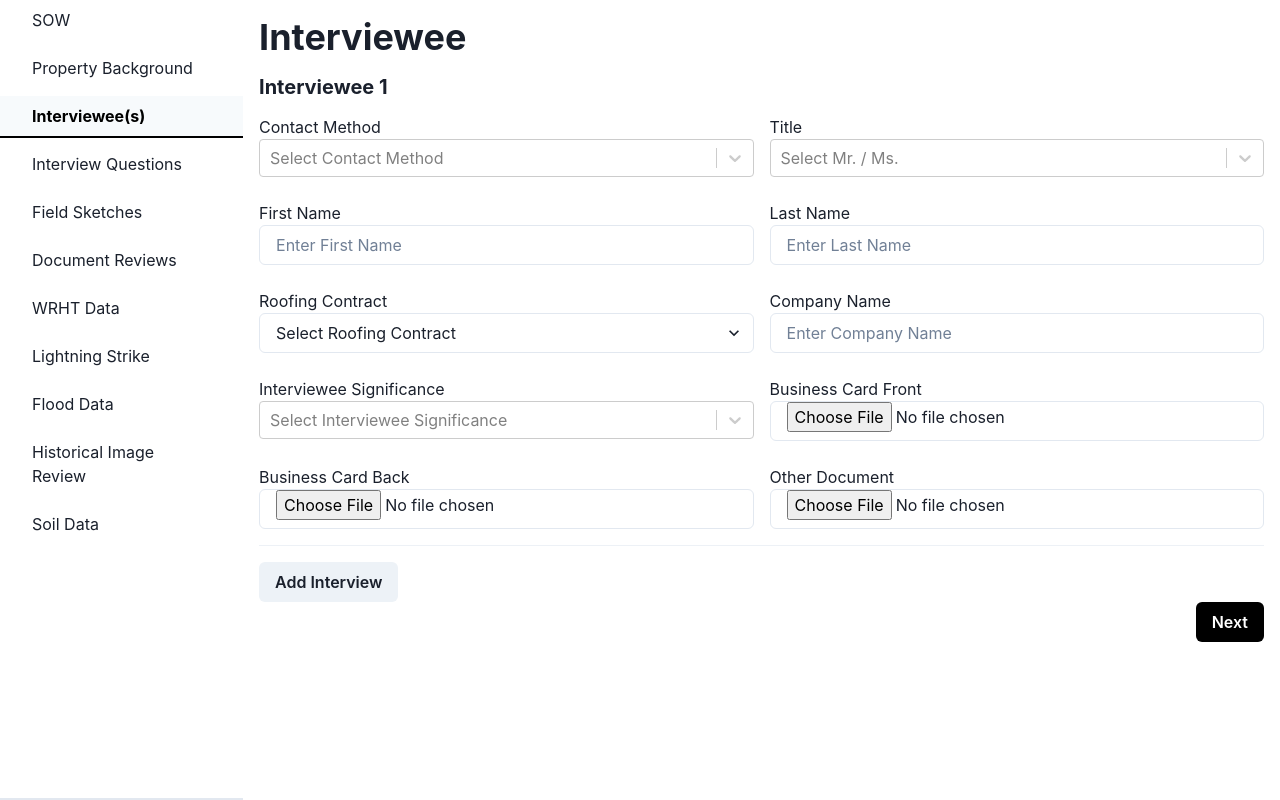
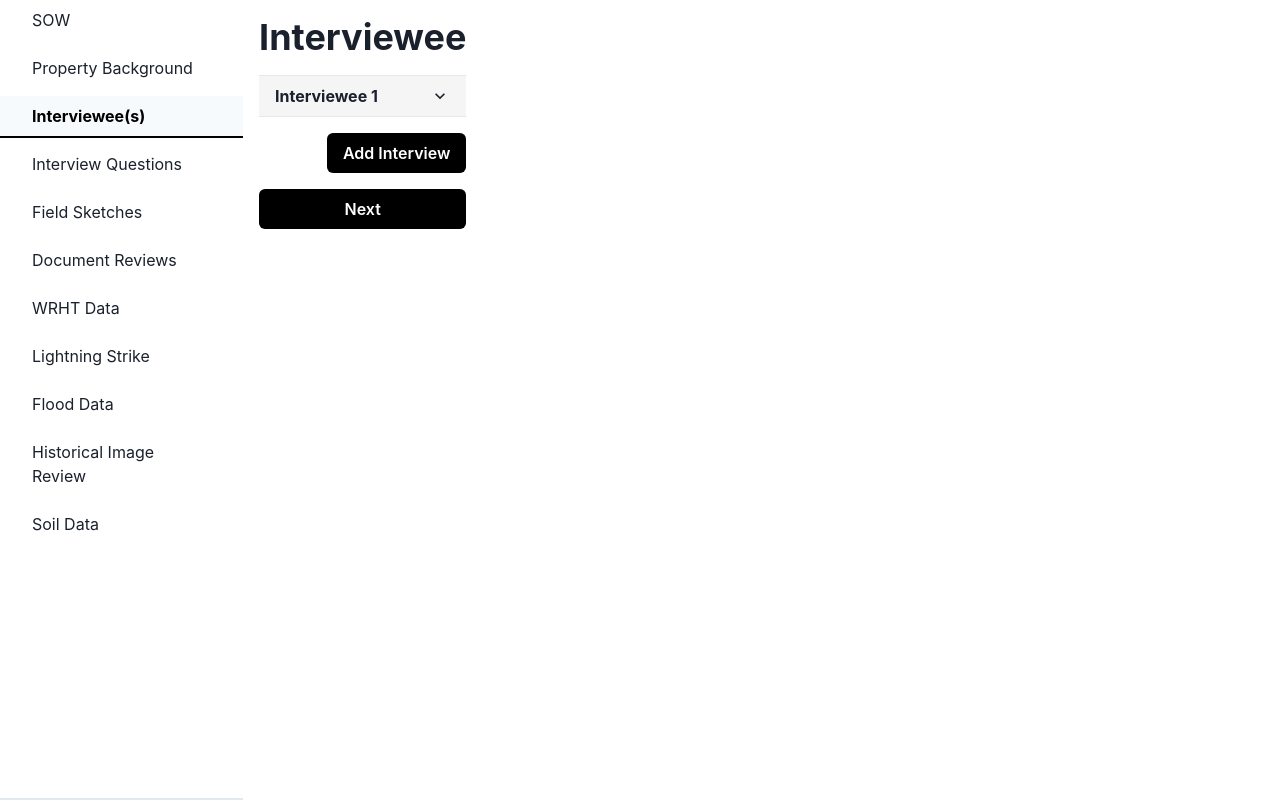
Before and after one commit to WebientTechnologies/REPORT-BUDDY-REACTJS, a React (Create React App) app: page / in a window 1280 px wide. Both pictures are taken after a click on the tab "Interviewee(s)". Built offline with nearby package versions, Linux system fonts and the light colour scheme.

Commit message:
accodians added

```diff
--- a/src/component/FeildForm.jsx
+++ b/src/component/FeildForm.jsx
@@ -118,7 +118,6 @@ export function FieldForm() {
           {tabData.map((tab, index) => (
             <TabPanel key={index}>
               {tab.component}
-              <HStack justifyItems={"end"} alignItems={"end"}>
                 <Button
                   bg="black"
                   _hover={{ bg: "gray.700" }}
@@ -127,10 +126,10 @@ export function FieldForm() {
                   type="submit"
                   ml="auto"
                   pr="4"
+                  w="full"
                 >
                   {tabIndex === tabData.length - 1 ? "Finish" : "Next"}
                 </Button>
-              </HStack>
             </TabPanel>
           ))}
         </TabPanels>
--- a/src/component/Interviewee.jsx
+++ b/src/component/Interviewee.jsx
@@ -8,6 +8,12 @@ import {
   Heading,
   SimpleGrid,
   Divider,
+  Accordion,
+  AccordionItem,
+  AccordionButton,
+  AccordionPanel,
+  AccordionIcon,
+  HStack,
 } from "@chakra-ui/react";
 import ReactQuill from "react-quill";
 import "react-quill/dist/quill.snow.css";
@@ -189,12 +195,18 @@ function Interviewee() {
         Interviewee
       </Heading>
 
+      <Accordion allowToggle>
         {interviews.map((interview) => (
-        <Fragment key={interview.id}>
-          <Heading as="h3" size="md" mb={4}>
+          <AccordionItem key={interview.id}>
+            <h2>
+            <AccordionButton bgColor={'blackAlpha.50'} _expanded={{ bg: 'blackAlpha.600', color: 'white' }}>
+                <Box flex="1" textAlign="left" fontWeight={'bold'}>
                   {interview.id}
-          </Heading>
-
+                </Box>
+                <AccordionIcon />
+              </AccordionButton>
+            </h2>
+            <AccordionPanel>
               <SimpleGrid columns={[1, 2]} columnGap={4} rowGap={2}>
                 {/* Contact Method */}
                 <FormControl>
@@ -232,7 +244,9 @@ function Interviewee() {
                     type="text"
                     placeholder="Enter First Name"
                     value={interview.firstName}
-                onChange={(event) => handleFirstNameChange(event, interview.id)}
+                    onChange={(event) =>
+                      handleFirstNameChange(event, interview.id)
+                    }
                   />
                 </FormControl>
 
@@ -242,7 +256,9 @@ function Interviewee() {
                     type="text"
                     placeholder="Enter Last Name"
                     value={interview.lastName}
-                onChange={(event) => handleLastNameChange(event, interview.id)}
+                    onChange={(event) =>
+                      handleLastNameChange(event, interview.id)
+                    }
                   />
                 </FormControl>
 
@@ -289,7 +305,8 @@ function Interviewee() {
                       )
                     }
                     value={interviewSignificanceOptions.find(
-                  (option) => option.value === interview.interviewSignificance
+                      (option) =>
+                        option.value === interview.interviewSignificance
                     )}
                   />
                 </FormControl>
@@ -332,10 +349,25 @@ function Interviewee() {
                 </FormControl>
               </SimpleGrid>
               <Divider my={4} />
-        </Fragment>
+              <Divider my={4} />
+            </AccordionPanel>
+          </AccordionItem>
         ))}
+      </Accordion>
 
-      <Button onClick={handleAddInterview}>Add Interview</Button>
+      <HStack alignItems="end" justifyContent="end">
+        <Button
+          onClick={handleAddInterview}
+          bg="black"
+          _hover={{ bg: "gray.700" }}
+          color="white"
+          rounded="md"
+          ml={"auto"}
+          my={4}
+        >
+          Add Interview
+        </Button>
+      </HStack>
     </Box>
   );
 }
--- a/src/component/qna.jsx
+++ b/src/component/qna.jsx
@@ -15,6 +15,7 @@ import {
   FormControl,
   AccordionIcon,
   HStack,
+  SimpleGrid,
 } from "@chakra-ui/react";
 import { MdExpandMore } from "react-icons/md"; // Import accordion icon
 import ReactQuill from "react-quill";
@@ -26,6 +27,7 @@ import {
   roomAreaOptions,
 } from "./data";
 import ReactSelect from "react-select";
+import { AddIcon } from "@chakra-ui/icons";
 
 function InterviewQnAComponent() {
   // State to store Q&A data
@@ -145,17 +147,18 @@ function InterviewQnAComponent() {
       </VStack>
 
       <Heading as="h3" size="lg" my={2}>
-Structures</Heading>
+        Structures
+      </Heading>
 
       {/* Display structures */}
-      <Accordion allowMultiple >
+      <Accordion defaultIndex={[0]} allowMultiple>
         {qna.structures.map((structure, structureIndex) => (
           <AccordionItem key={structureIndex} my={2}>
-            <AccordionButton>
+            <AccordionButton bgColor={"blackAlpha.50"}  _expanded={{ bg: 'blackAlpha.600', color: 'white' }}>
               <Box flex="1" textAlign="left">
                 Structure {structureIndex + 1}
               </Box>
-              <AccordionIcon/>
+              <AccordionIcon />
             </AccordionButton>
             <AccordionPanel pb={4}>
               <VStack spacing={4} align="start" w="100%">
@@ -200,14 +203,19 @@ Structures</Heading>
                     // Add your onChange logic here
                   />
                 </Box>
+                <SimpleGrid columns={[1, 2]} gap={4}>
                   <Box w="100%">
-                  <Heading as="h6" size="sm">
+                    <Heading as="h6" size="sm" mb={2}>
                       Exterior
                     </Heading>
-                  <FormControl mb={4} isRequired height={'200px'}>
+                    <FormControl mb={4} isRequired height={"200px"}>
                       <ReactQuill
                         modules={quillModules}
-                      placeholder="1. Which items were damaged? 2. When were they installed? 3. When was the damage first noticed? 4. Which specific items were repaired and when? 5. Which specific items were replaced and when?"
+                        placeholder={`1. Which items were damaged?
+2. When were they installed?
+3. When was the damage first noticed?
+4. Which specific items were repaired and when?
+5. Which specific items were replaced and when?`}
                         style={{ height: "150px" }}
                       />
                     </FormControl>
@@ -215,11 +223,13 @@ Structures</Heading>
                       <Text>Notes</Text>
                       <Input
                         type="text"
+                        placeholder={"Notes"}
                         value={structure.exteriorDamageNotes}
                         onChange={(e) => {
                           const updatedStructures = [...qna.structures];
-                        updatedStructures[structureIndex].exteriorDamageNotes =
-                          e.target.value;
+                          updatedStructures[
+                            structureIndex
+                          ].exteriorDamageNotes = e.target.value;
                           setQna({
                             ...qna,
                             structures: updatedStructures,
@@ -229,19 +239,24 @@ Structures</Heading>
                     </Box>
                   </Box>
                   <Box w="100%">
-                  <Heading as="h6" size="sm">
+                    <Heading as="h6" size="sm" mb={2}>
                       Roof
                     </Heading>
-                  <FormControl mb={4} isRequired height={'200px'}>
+                    <FormControl mb={4} isRequired height={"200px"}>
                       <ReactQuill
                         modules={quillModules}
-                      placeholder="1. Which areas were damaged? 2. When were they installed? 3. When was each area of damage first noticed? 4. Which specific items were repaired and when? 5. Which specific items were replaced and when?"
+                        placeholder={`1. Which areas were damaged?
+ 2. When were they installed?
+ 3. When was each area of damage first noticed?
+ 4. Which specific items were repaired and when?
+ 5. Which specific items were replaced and when?`}
                         style={{ height: "150px" }}
                       />
                     </FormControl>
                     <Box w="100%">
                       <Text>Notes</Text>
                       <Input
+                        placeholder={"Notes"}
                         type="text"
                         value={structure.roofDamageNotes}
                         onChange={(e) => {
@@ -256,15 +271,16 @@ Structures</Heading>
                       />
                     </Box>
                   </Box>
+                </SimpleGrid>
 
                 {structure.rooms?.map((room, roomIndex) => (
-                  <Accordion allowMultiple key={roomIndex} w={"full"} gap={4}>
-                    <AccordionItem my={2}>
-                      <AccordionButton>
+                  <Accordion defaultIndex={[0]} allowMultiple key={roomIndex} w={"full"} gap={4}>
+                    <AccordionItem my={2} >
+                      <AccordionButton bgColor={'blackAlpha.50'} _expanded={{ bg: 'blackAlpha.600', color: 'white' }}>
                         <Box flex="1" textAlign="left">
                           Room/Area {roomIndex + 1}
                         </Box>
-                        <AccordionIcon/>
+                        <AccordionIcon />
                       </AccordionButton>
                       <AccordionPanel pb={4}>
                         <VStack spacing={4} align="start" w="100%">
@@ -279,14 +295,14 @@ Structures</Heading>
                           </Box>
                           <Accordion allowMultiple w="full">
                             {room.damages.map((damage, damageIndex) => (
-                              <AccordionItem key={damageIndex} my={2}>
-                                <AccordionButton>
+                              <AccordionItem key={damageIndex}>
+                                <AccordionButton bgColor={'blackAlpha.50'} _expanded={{ bg: 'blackAlpha.600', color: 'white' }}>
                                   <Box flex="1" textAlign="left">
                                     Damage #{damageIndex + 1}
                                   </Box>
-                                  <AccordionIcon/>
+                                  <AccordionIcon />
                                 </AccordionButton>
-                                <AccordionPanel pb={4}>
+                                <AccordionPanel  display = "flex" gap= {[2,4]} w="full" alignItems={'start'} flexDir={'column'}>
                                   <Box w="100%">
                                     <Text>Damage location</Text>
                                     <ReactSelect
@@ -318,13 +334,12 @@ Structures</Heading>
                             _hover={{ bg: "gray.700" }}
                             color="white"
                             rounded="md"
-                            mt={4}
                             ml={"auto"}
                             onClick={() =>
                               addDamageToRoom(structureIndex, roomIndex)
                             }
                           >
-                            Add Damage
+                            <AddIcon fontSize={'md'} mr={1}/> Damage
                           </Button>
                         </VStack>
                       </AccordionPanel>
@@ -336,30 +351,26 @@ Structures</Heading>
                   _hover={{ bg: "gray.700" }}
                   color="white"
                   rounded="md"
-                  mt={4}
                   ml={"auto"}
-
                   onClick={() => addRoomToStructure(structureIndex)}
                 >
-                  Add Room/Area
+                 <AddIcon fontSize={'md'} mr={1}/>  Room/Area
                 </Button>
               </VStack>
             </AccordionPanel>
           </AccordionItem>
         ))}
       </Accordion>
-<HStack alignItems={'end'}>
+      <HStack alignItems={"end"}>
         <Button
           bg="black"
           _hover={{ bg: "gray.700" }}
           color="white"
           rounded="md"
           ml={"auto"}
-
-        mt={4}
           onClick={addStructure}
         >
-        Add Structure
+          <AddIcon fontSize={'md'} mr={1}/> Structure
         </Button>
       </HStack>
     </Box>
```
Lines whose indentation alone changed are shown as unchanged.
